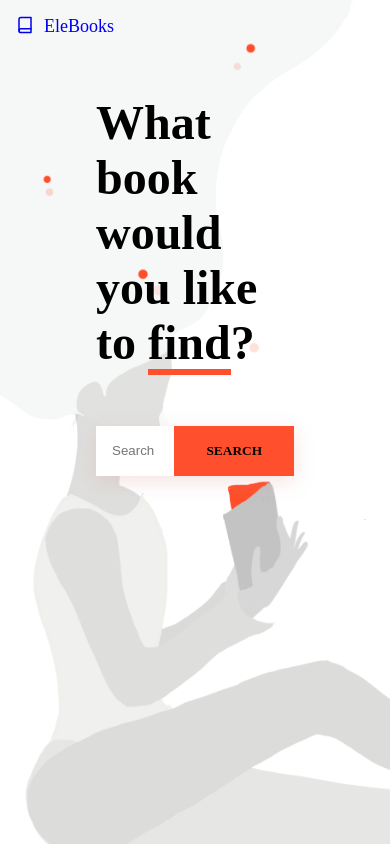
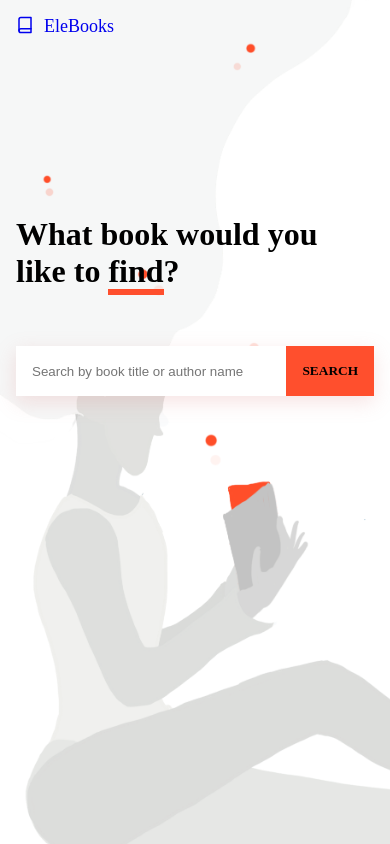
Before and after one commit to mistyhx/finding-books, a React (Create React App) app: page / in a window 390 px wide. Built offline with nearby package versions, Linux system fonts and the light colour scheme.

Commit message:
added responsive to search page

```diff
--- a/src/App.css
+++ b/src/App.css
@@ -35,19 +35,9 @@ a:visited {
   vertical-align: top;
 }
 
-.results-page {
-  padding-top: 4rem;
-}
 
-.search-page h1 {
-  margin-bottom: 3.5rem;
-}
 
-.search-elements {
-  float: right;
-  margin: 0 6rem;
-  margin-top: 16%;
-}
+
 
 h1,
 h2,
--- a/src/components/ResultPage/index.css
+++ b/src/components/ResultPage/index.css
@@ -1,3 +1,9 @@
+.results-page {
+  padding: 4rem;
+  max-width: 1200px;
+  margin: 0 auto;
+}
+
 .pagination {
   text-align: center;
   position: absolute;
@@ -47,10 +53,6 @@
 
 .filters span {
   margin-right: 0.5rem;
-}
-.results-page {
-  max-width: 1200px;
-  margin: 0 auto;
 }
 
 .results-page .search-form {
--- a/src/components/SearchPage/index.css
+++ b/src/components/SearchPage/index.css
@@ -1,6 +1,17 @@
 .search-page {
   height: 100vh;
 }
+
+.search-page h1 {
+  margin-bottom: 3.5rem;
+}
+
+.search-elements {
+  float: right;
+  margin: 0 6rem;
+  margin-top: 22%;
+}
+
 .search-form {
   height: 50px;
   display: flex;
@@ -40,3 +51,20 @@ input[type="submit"] {
 .highlight {
   border-bottom: 6px solid #ff4f2d;
 }
+
+@media only screen and (max-width: 425px) {
+  .search-elements {
+    margin-left: 1rem;
+    margin-right: 1rem;
+    margin-top: 50%;
+  }
+
+  .search-elements h1 {
+    font-size: 2rem;
+  }
+
+  input[type="submit"] {
+    padding-left: 1rem;
+    padding-right: 1rem;
+  }
+}
```
